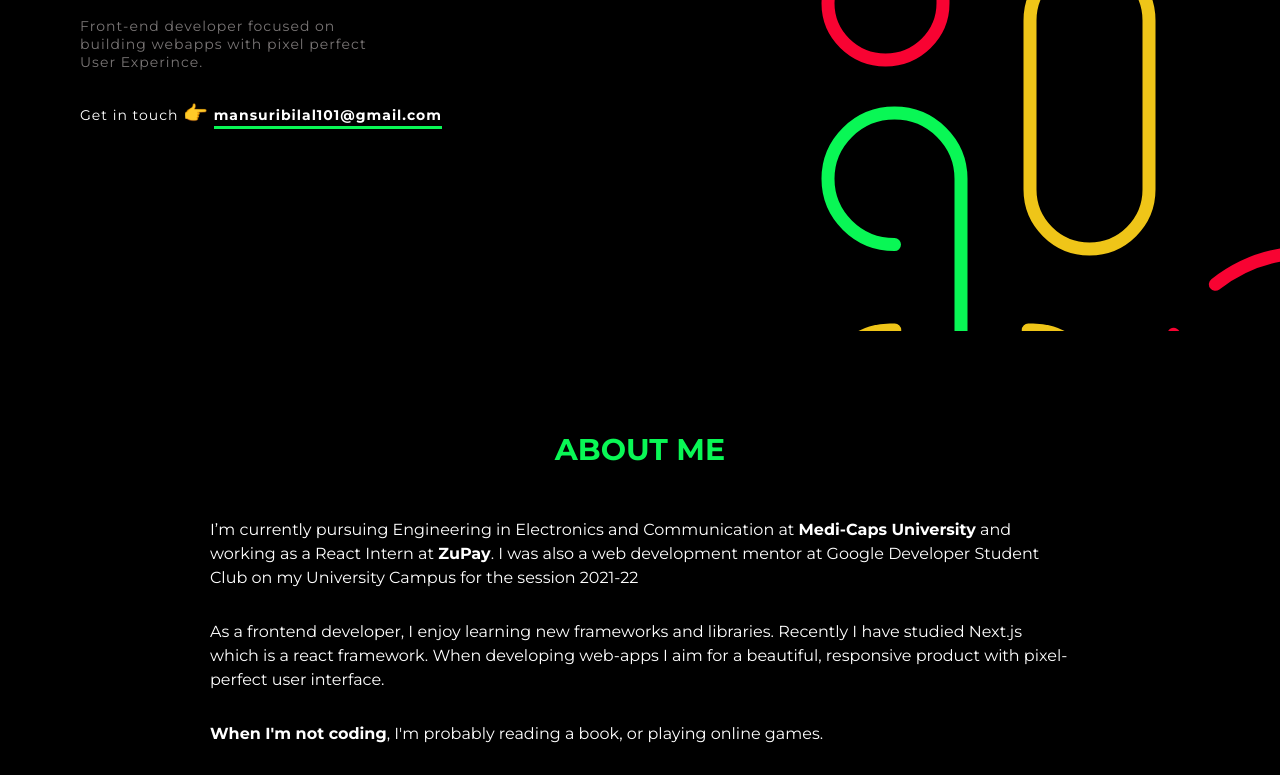
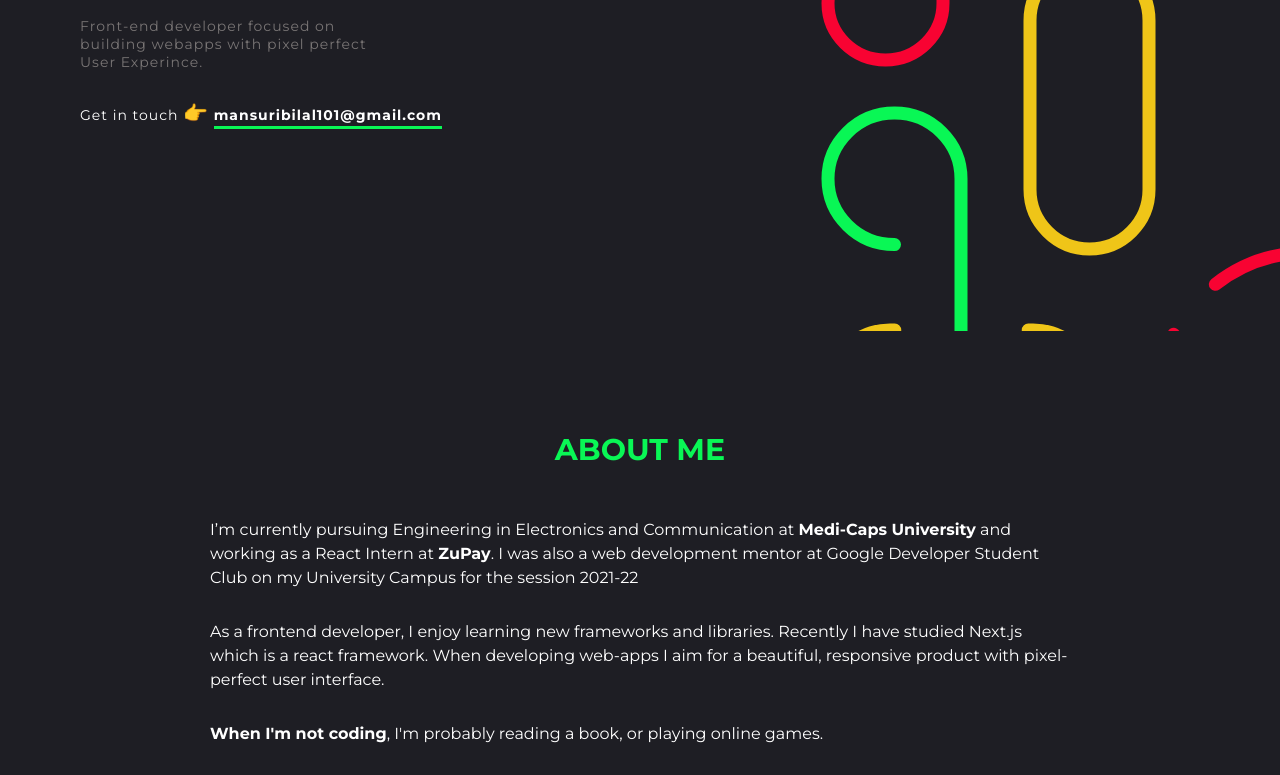
Before and after one commit to bilal-23/mark3-4-5-Portfolio, a website: page index.html in a window 1280 px wide. Shown: the part 438-1213 px from the top of the page. Drawn offline with Linux system fonts and the light colour scheme.

Commit message:
changed bg color

```diff
--- a/style.css
+++ b/style.css
@@ -1,7 +1,8 @@
 @import url("https://fonts.googleapis.com/css2?family=Montserrat:wght@300;400;500;700&display=swap");
 
 :root {
-  --bg-color: #000;
+  /* --bg-color: #000; */
+  --bg-color: #1e1e24;
   --primary-color: rgb(236, 20, 139);
   --secondary-color: #09f755;
 }
```
